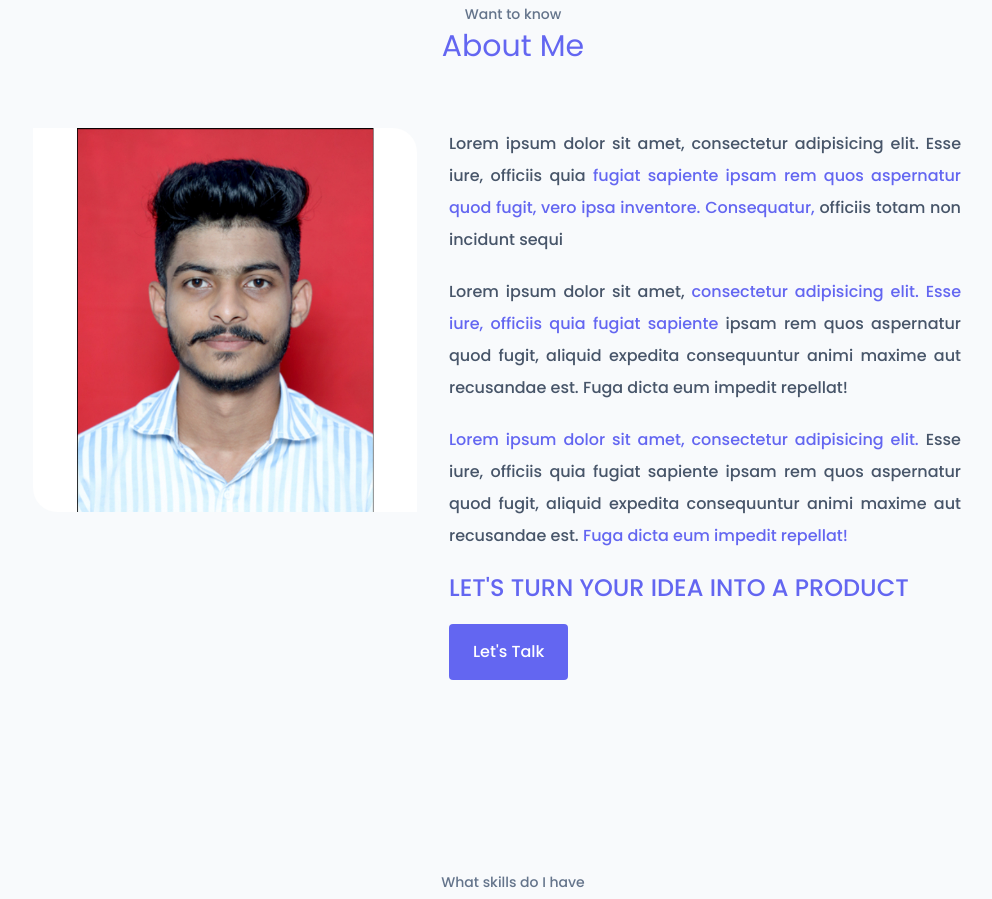
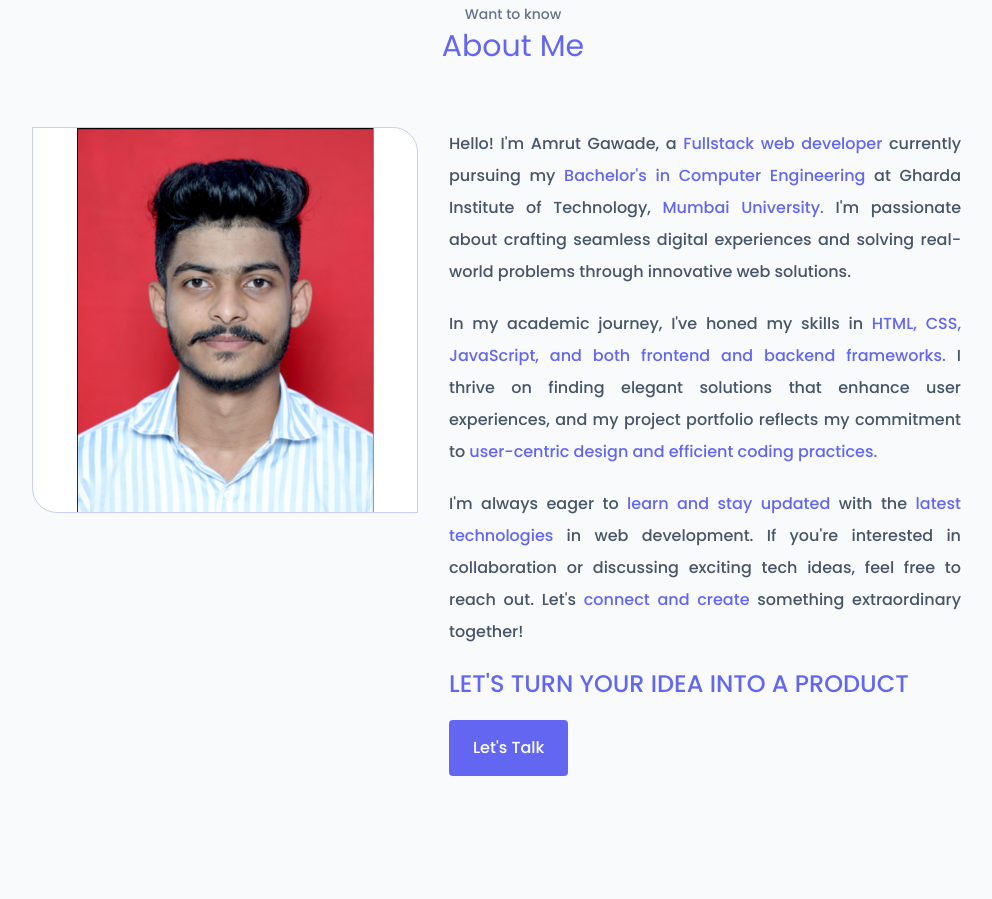
Before and after one commit to amrutgawade/Portfolio, a React (Vite) app: page / in a window 1280 px wide. Shown: the part 860-1759 px from the top of the page, without its empty margins (127-1119 px from the left). Built offline with nearby package versions, Linux system fonts and the light colour scheme.

Commit message:
feat: about content added and SEO

```diff
--- a/index.html
+++ b/index.html
@@ -1,8 +1,22 @@
-<!doctype html>
+<!DOCTYPE html>
 <html lang="en" class="dark">
   <head>
     <meta charset="UTF-8" />
-    <link rel="shortcut icon" href="/favicon.ico" type="image/x-icon">
+    <link rel="shortcut icon" href="/favicon.ico" type="image/x-icon" />
+    <meta
+      name="description"
+      content="Amrut's Portfolio - Showcase of my work and skills in web development."
+    />
+    <meta property="og:title" content="Amrut's Portfolio" />
+    <meta
+      property="og:description"
+      content="Showcase of my work and skills in web development."
+    />
+    <meta property="og:image" content="./src/assets/projects/project-1.png" />
+    <meta
+      property="og:url"
+      content="https://amrutgawade.github.io/Portfolio/"
+    />
     <meta name="viewport" content="width=device-width, initial-scale=1.0" />
     <title>Amrut's Portfolio</title>
   </head>
--- a/src/components/About.jsx
+++ b/src/components/About.jsx
@@ -1,5 +1,5 @@
 import React from "react";
-import Profile from "../assets/imgs/team-1.jpg"
+import Profile from "../assets/imgs/team-1.jpg";
 
 function About() {
   return (
@@ -9,38 +9,42 @@ function About() {
       <div className="flex flex-col lg:flex-row justify-center lg:p-16 p-8 md:mx-24">
         <img
           src={Profile}
-          className="lg:h-[24rem] h-fit rounded-tr-3xl rounded-bl-3xl"
+          className="lg:h-[24rem] h-fit rounded-tr-3xl rounded-bl-3xl outline outline-1 outline-indigo-500/30"
           alt="Profile"
         />
         <div className="lg:mx-8 mt-8 lg:mt-0 text-justify flex flex-col items-start justify-start gap-5 text-slate-600 dark:text-slate-300 lg:leading-loose font-medium">
           <p>
-            Lorem ipsum dolor sit amet, consectetur adipisicing elit. Esse iure,
-            officiis quia{" "}
+            Hello! I'm Amrut Gawade, a{" "}
+            <span className="text-indigo-500">Fullstack web developer</span>{" "}
+            currently pursuing my{" "}
             <span className="text-indigo-500">
-              fugiat sapiente ipsam rem quos aspernatur quod fugit, vero ipsa
-              inventore. Consequatur,
+              Bachelor's in Computer Engineering
             </span>{" "}
-            officiis totam non incidunt sequi
+            at Gharda Institute of Technology,{" "}
+            <span className="text-indigo-500">Mumbai University.</span> I'm
+            passionate about crafting seamless digital experiences and solving
+            real-world problems through innovative web solutions.
           </p>
           <p>
-            Lorem ipsum dolor sit amet,{" "}
+            In my academic journey, I've honed my skills in{" "}
             <span className="text-indigo-500">
-              consectetur adipisicing elit. Esse iure, officiis quia fugiat
-              sapiente
+              HTML, CSS, JavaScript, and both frontend and backend frameworks.
             </span>{" "}
-            ipsam rem quos aspernatur quod fugit, aliquid expedita consequuntur
-            animi maxime aut recusandae est. Fuga dicta eum impedit repellat!
+            I thrive on finding elegant solutions that enhance user experiences,
+            and my project portfolio reflects my commitment to{" "}
+            <span className="text-indigo-500">
+              user-centric design and efficient coding practices.
+            </span>
           </p>
           <p>
-            <span className="text-indigo-500">
-              Lorem ipsum dolor sit amet, consectetur adipisicing elit.
-            </span>{" "}
-            Esse iure, officiis quia fugiat sapiente ipsam rem quos aspernatur
-            quod fugit, aliquid expedita consequuntur animi maxime aut
-            recusandae est.{" "}
-            <span className="text-indigo-500">
-              Fuga dicta eum impedit repellat!
-            </span>
+            I'm always eager to{" "}
+            <span className="text-indigo-500">learn and stay updated </span>
+            with the{" "}
+            <span className="text-indigo-500">latest technologies</span> in web
+            development. If you're interested in collaboration or discussing
+            exciting tech ideas, feel free to reach out. Let's{" "}
+            <span className="text-indigo-500">connect and create</span>{" "}
+            something extraordinary together!
           </p>
           <p className="text-[1.2rem] font-medium md:text-2xl text-indigo-500">
             LET'S TURN YOUR IDEA INTO A PRODUCT
```
Lines whose indentation alone changed are shown as unchanged.
